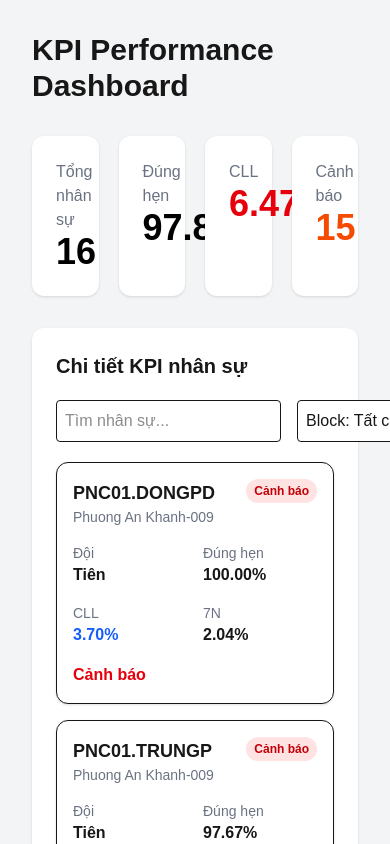
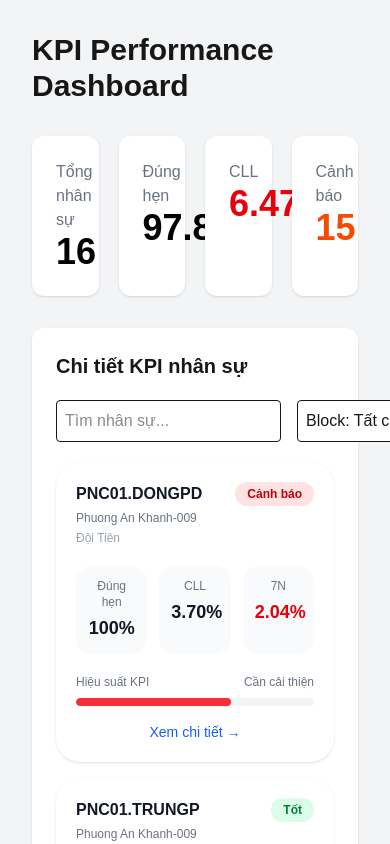
Before and after one commit to teamgpt321-collab/kpi-dashboard, a Next.js app: page / in a window 390 px wide. Shown: the top 844 px of the page. Built offline with nearby package versions, Linux system fonts and the light colour scheme.

Commit message:
Update mobile KPI dashboard UI

```diff
--- a/components/MobileDashboard.tsx
+++ b/components/MobileDashboard.tsx
@@ -1,12 +1,10 @@
-
 "use client";
-
 
 export default function MobileDashboard({
   employees,
   setSelectedEmployee,
   setSelectedCLLEmployee
-}:any){
+}: any) {
 
 
   return (
@@ -15,41 +13,63 @@ return (
 
 
       {
-employees.map((emp:any)=>(
+        employees.map((emp:any)=>{
+
+
+          const isGood =
+            emp.correct >= 97 &&
+            emp.cll < 7 &&
+            emp.sevenDay <= 0;
+
+
+          return (
 
           <div
             key={emp.name}
+            onClick={()=>setSelectedEmployee(emp)}
             className="
               bg-white
-rounded-xl
-shadow
-p-4
-border
+              rounded-3xl
+              p-5
+              shadow-sm
+              active:scale-[0.98]
+              transition
+              cursor-pointer
             "
-onClick={()=>setSelectedEmployee(emp)}
           >
 
 
-<div className="flex justify-between items-start gap-3">
+            {/* Header */}
+
+            <div className="flex justify-between items-start">
 
 
-<div className="min-w-0">
+              <div>
 
                 <h2 className="
                   font-bold
-text-lg
-truncate
+                  text-base
+                  text-gray-900
                 ">
                   {emp.name}
                 </h2>
 
 
                 <p className="
+                  text-xs
                   text-gray-500
-text-sm
-break-words
+                  mt-1
                 ">
                   {emp.block}
+                </p>
+
+
+                <p className="
+                  text-xs
+                  text-gray-400
+                  mt-1
+                ">
+                  Đội {emp.team}
                 </p>
 
               </div>
@@ -57,26 +77,29 @@ break-words
 
 
               <span
-className={
-`
-px-2
+              className={`
+                px-3
                 py-1
                 rounded-full
                 text-xs
-font-bold
-whitespace-nowrap
+                font-semibold
                 ${
-emp.status==="Tốt"
+                  isGood
                   ?
                   "bg-green-100 text-green-700"
                   :
                   "bg-red-100 text-red-700"
                 }
-`
-}
+              `}
               >
 
-{emp.status}
+              {
+                isGood
+                ?
+                "Tốt"
+                :
+                "Cảnh báo"
+              }
 
               </span>
 
@@ -85,69 +108,104 @@ emp.status==="Tốt"
 
 
 
-<div className="grid grid-cols-2 gap-4 mt-4">
+            {/* KPI */}
+
+            <div className="
+              grid
+              grid-cols-3
+              gap-3
+              mt-5
+            ">
 
 
-<div>
+              <KpiBox
+                title="Đúng hẹn"
+                value={`${emp.correct.toFixed(0)}%`}
+                good={emp.correct>=97}
+              />
 
-<p className="text-gray-500 text-sm">
-Đội
-</p>
 
-<b>
-{emp.team}
-</b>
+              <KpiBox
+                title="CLL"
+                value={`${emp.cll.toFixed(2)}%`}
+                good={emp.cll<7}
+                onClick={(e:any)=>{
+                  e.stopPropagation();
+                  setSelectedCLLEmployee(emp);
+                }}
+              />
+
+
+              <KpiBox
+                title="7N"
+                value={`${emp.sevenDay.toFixed(2)}%`}
+                good={emp.sevenDay<=0}
+              />
+
 
             </div>
 
 
 
-<div>
+            {/* Progress */}
 
-<p className="text-gray-500 text-sm">
-Đúng hẹn
-</p>
+            <div className="mt-5">
 
-<b>
-{emp.correct.toFixed(2)}%
-</b>
+
+              <div className="
+                flex
+                justify-between
+                text-xs
+                text-gray-500
+                mb-2
+              ">
+
+                <span>
+                  Hiệu suất KPI
+                </span>
+
+                <span>
+                  {
+                    isGood
+                    ?
+                    "100%"
+                    :
+                    "Cần cải thiện"
+                  }
+                </span>
 
               </div>
 
 
 
+              <div className="
+                h-2
+                rounded-full
+                bg-gray-100
+                overflow-hidden
+              ">
+
                 <div
-className="cursor-pointer"
-onClick={(e)=>{
-
-e.stopPropagation();
-
-setSelectedCLLEmployee(emp);
-
+                  className={`
+                    h-full
+                    rounded-full
+                    ${
+                      isGood
+                      ?
+                      "bg-green-500"
+                      :
+                      "bg-red-500"
+                    }
+                  `}
+                  style={{
+                    width:
+                    isGood
+                    ?
+                    "100%"
+                    :
+                    "65%"
                   }}
->
-
-<p className="text-gray-500 text-sm">
-CLL
-</p>
-
-<b className="text-blue-600">
-{emp.cll.toFixed(2)}%
-</b>
-
-</div>
-
-
-
-<div>
-
-<p className="text-gray-500 text-sm">
-7N
-</p>
-
-<b>
-{emp.sevenDay.toFixed(2)}%
-</b>
+                />
 
               </div>
 
@@ -156,31 +214,24 @@ CLL
 
 
 
-<div className="mt-4">
+            <div className="
+              mt-4
+              text-center
+              text-blue-600
+              text-sm
+              font-medium
+            ">
+              Xem chi tiết →
+            </div>
 
-
-<span
-className={
-emp.status==="Tốt"
-?
-"text-green-600 font-bold"
-:
-"text-red-600 font-bold"
-}
->
-
-{emp.status}
-
-</span>
 
 
           </div>
 
 
-</div>
+          )
 
-))
-
+        })
       }
 
 
@@ -189,3 +240,57 @@ emp.status==="Tốt"
   )
 
 }
+
+
+
+function KpiBox({
+  title,
+  value,
+  good,
+  onClick
+}:any){
+
+
+return (
+
+<div
+onClick={onClick}
+className="
+bg-gray-50
+rounded-2xl
+p-3
+text-center
+"
+>
+
+<p className="
+text-xs
+text-gray-500
+">
+{title}
+</p>
+
+
+<p
+className={`
+mt-1
+font-bold
+text-lg
+${
+good
+?
+"text-gray-900"
+:
+"text-red-600"
+}
+`}
+>
+{value}
+</p>
+
+
+</div>
+
+)
+
+}
```
Lines whose indentation alone changed are shown as unchanged.
